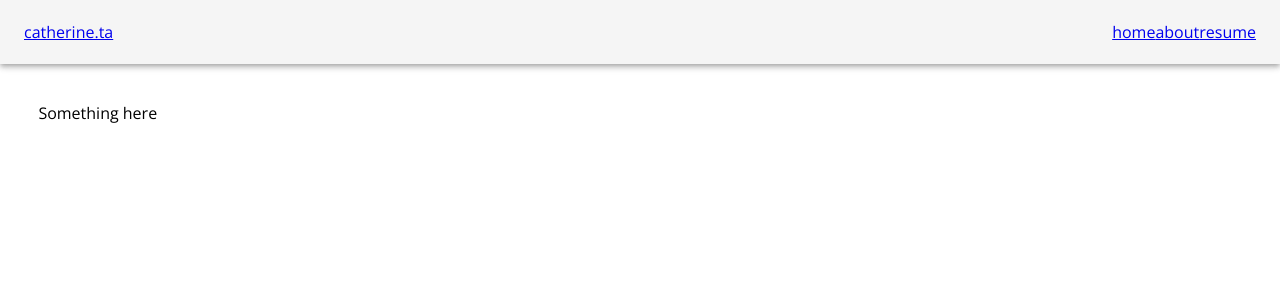
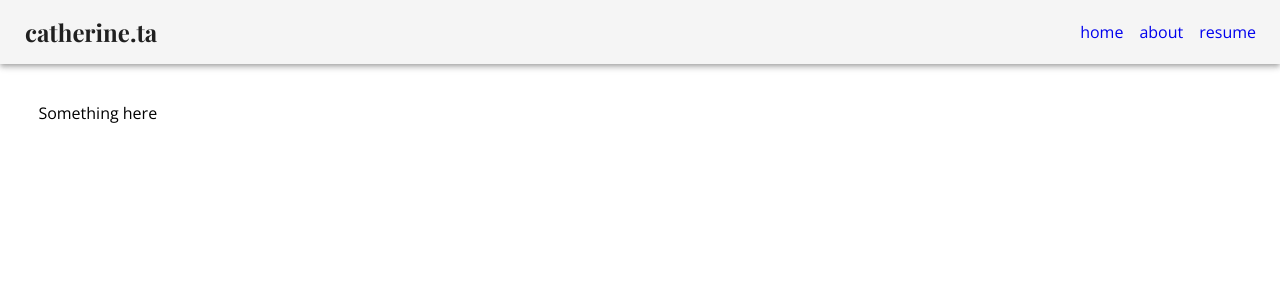
Before and after one commit to catherinexta/catherineta, a React (Create React App) app: page / in a window 1280 px wide. Shown: the top 300 px of the page. Built offline with nearby package versions, Linux system fonts and the light colour scheme; a web font is replaced by a local one.

Commit message:
edit header styles

```diff
--- a/src/common/header/header.tsx
+++ b/src/common/header/header.tsx
@@ -2,6 +2,7 @@ import * as React from 'react';
 
 import { Link } from 'react-router-dom';
 import { createStyles, withStyles, WithStyles } from '@material-ui/core/styles';
+import classNames from 'classnames';
 
 import AppBar from '@material-ui/core/AppBar';
 import Toolbar from '@material-ui/core/Toolbar';
@@ -10,6 +11,13 @@ const styles = () =>
   createStyles({
     grow: {
       flexGrow: 1
+    },
+    link: {
+      marginLeft: '1em'
+    },
+    name: {
+      margin: 1,
+      fontSize: '1.5em'
     }
   });
 
@@ -19,13 +27,19 @@ const Header = (props: WithStyles<typeof styles>) => {
   return (
     <AppBar position="static" color="default">
       <Toolbar>
-        <Link to="/" className={classes.grow}>
-          catherine.ta
+        <h1 className={classNames(classes.grow, classes.name)}>catherine.ta</h1>
+
+        <Link to="/" className={classes.link}>
+          home
         </Link>
 
-        <Link to="/">home</Link>
-        <Link to="/about">about</Link>
-        <Link to="/resume">resume</Link>
+        <Link to="/about" className={classes.link}>
+          about
+        </Link>
+
+        <Link to="/resume" className={classes.link}>
+          resume
+        </Link>
       </Toolbar>
     </AppBar>
   );
--- a/src/index.css
+++ b/src/index.css
@@ -25,3 +25,11 @@ h3 {
 p {
   margin-top: 0;
 }
+
+a {
+  text-decoration: none;
+}
+
+a:visited {
+  color: black;
+}
```
